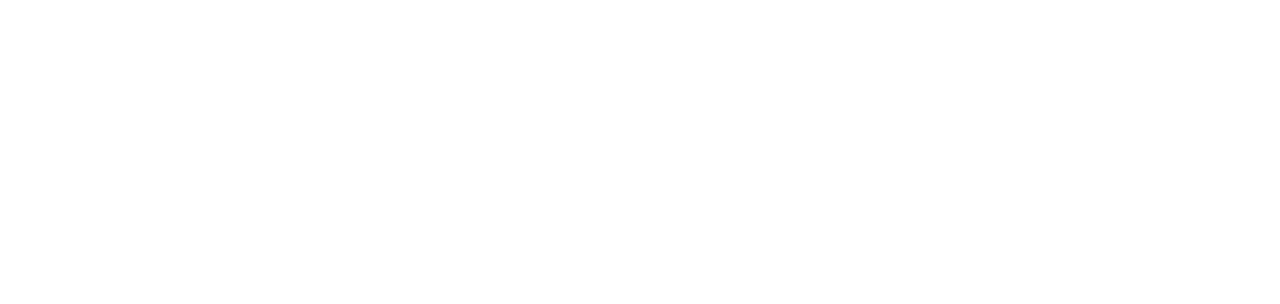
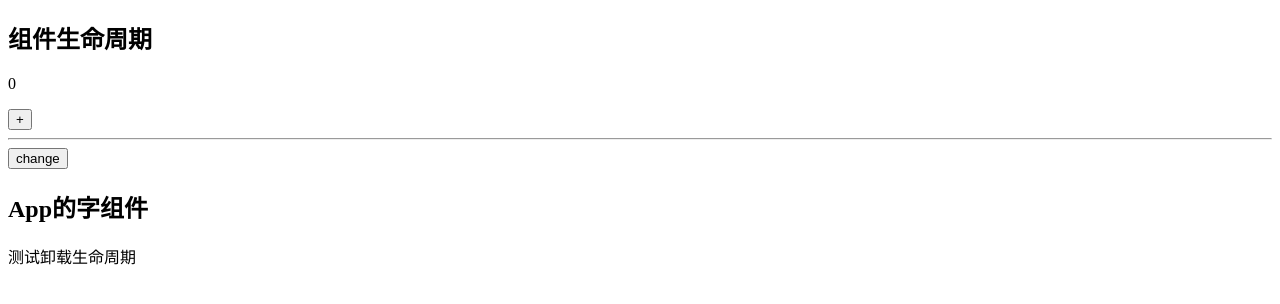
Before and after one commit to Lynn-zuo/learning-with-coding, a React app in the folder React/react-npm/: page / in a window 1280 px wide. Shown: the top 304 px of the page. Built offline with nearby package versions, Linux system fonts and the light colour scheme.

Commit message:
feat: react组件生命周期

```diff
--- a/React/react-npm/src/App.js
+++ b/React/react-npm/src/App.js
@@ -3,62 +3,62 @@
   constructor(props) {
     super()
     this.state = {
-        count: 0
+      count: 0,
+      isShow: false,
     }
   }
-  render() { // 调用render函数时，检查this.state和this.props的变化并返回以下类型之一
-    // return ( // 1.div原生标签 or 自定义组件
-    //   <div>
-    //     <h2>类组件定义</h2>
-    //     <p>1. 组件名称必须以大写开头，小写视为原生标签</p>
-    //     <p>2. 类组件必须继承自react.Component</p>
-    //     <p>3. render()函数是唯一必须实现的方法</p>
-    //     <p>4. constructor初始化组数据，可选实现</p>
-    //     <p>5. super()方法基于类继承，在constructor中调用</p>
-    //     <p>6. this.state维护的是组件内部数据</p>
-    //     <p>{ this.state.count }</p>
-    //     <button onClick={(e) => this.increment(e)}>+</button>
-    //   </div>
-    // )
-    // return ( // 2. 数组或fragments
-    //   [
-    //     <div key='head'>header</div>,
-    //     <div key='body'>body</div>,
-    //     <div key='foot'>footer</div>
-    //   ]
-    // )
-    // 3. portals -- 渲染子节点到不同DOM中
-    // return ( // 4. 字符串或数值 -- 渲染为文本节点
-    //   'text'
-    // )
-    return ( // 5. 布尔类型或null -- 什么都不渲染
-      true
+  componentDidMount() {
+    console.log("APP-mount生命周期---首次渲染")
+  }
+  componentDidUpdate() {
+    console.log("APP-update生命周期---更新渲染")
+  }
+  componentWillUnmount() {
+    console.log("APP-unmount生命周期--移除DOM")
+  }
+  render() {
+    const { count, isShow } = this.state
+    console.log('APP--执行了render方法')
+    return (
+      <div>
+        <h2>组件生命周期</h2>
+        <p>{count}</p>
+        <button onClick={(e) => this.increment(e)}>+</button>
+        <hr />
+        <button onClick={(e) => this.changeShow(e)}>change</button>
+        {isShow && <ComponentA />}
+        {/* v-show只更新APP */}
+        <ComponentA style={{ display: isShow ? "block" : "none" }} />
+      </div>
     )
   }
 
   increment(e) {
-    console.log(e, '++++')
     this.setState({
-        count: this.state.count + 1
+      count: this.state.count + 1,
+    })
+  }
+  changeShow(e) {
+    this.setState({
+      isShow: !this.state.isShow,
     })
   }
 }
 
-// export default function App() {
-//   let count = 0
-//   const increment = () => {
-//     console.log('+++++', count)
-//     count++
-//   }
-//   const component = <div>
-//     <h2> 函数式组件定义 </h2>
-//     <p>1. 普通函数</p>
-//     <p>2. 组件名称必须大写字符开头</p>
-//     <p>3. 没有this对象</p>
-//     <p>4. 没有内部状态</p>
-//     <p>5. hooks可以使函数维护内部状态</p>
-//     <p>{ count }</p>
-//     <button onClick={increment}>+</button>
-//   </div>
-//   return component
-// }
+class ComponentA extends Component {
+  componentDidMount() {
+    console.log("ComponentA-mount生命周期---首次渲染")
+  }
+  componentWillUnmount() {
+    console.log("ComponentA-unmount生命周期--移除DOM")
+  }
+  render() {
+    console.log('ComponentA--执行了render方法')
+    return (
+      <div>
+        <h2>App的字组件</h2>
+        <p>测试卸载生命周期</p>
+      </div>
+    )
+  }
+}
```
